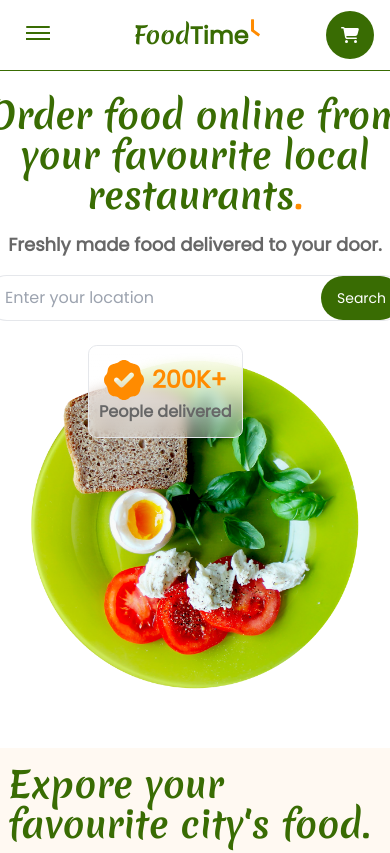
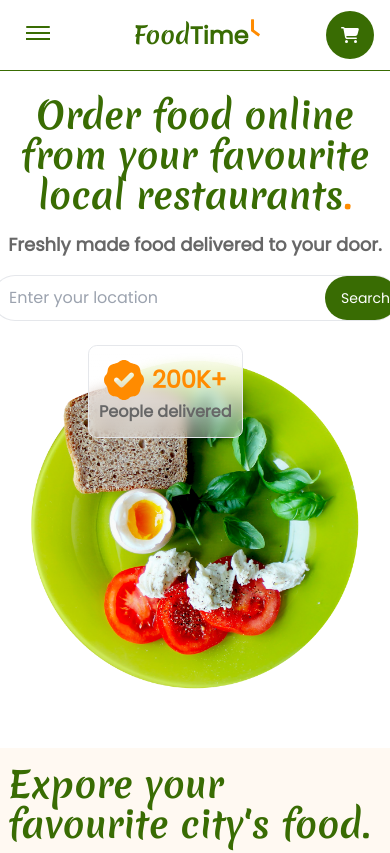
Before and after one commit to Manoj-Kumar-Munda/FoodTime, a React (Create React App) app: page / in a window 390 px wide. Shown: the top 853 px of the page. Built offline with nearby package versions, Linux system fonts and the light colour scheme.

Commit message:
style: chnages in searchbar

```diff
--- a/src/components/Hero.jsx
+++ b/src/components/Hero.jsx
@@ -24,7 +24,7 @@ const Hero = () => {
                   Freshly made food delivered to your door.
                 </p>
 
-                <div className="max-w-2xl w-full px-1 sm:px-0 self-center xl:self-auto sm:w-full flex border border-r-0 rounded-[6rem] overflow-hidden">
+                <div className="max-w-2xl sm:w-full  sm:px-0 self-center xl:self-auto w-[calc(100%-8px)] flex border border-r-0 rounded-[6rem] overflow-hidden">
                   <div className="flex-1 flex gap-0 sm:gap-4 pl-2 py-2 items-center">
                     <div className="bg-secondary p-2 rounded-full hidden sm:block">
                       <img src={mark} alt="mark" className="w-6 h-6" />
```
